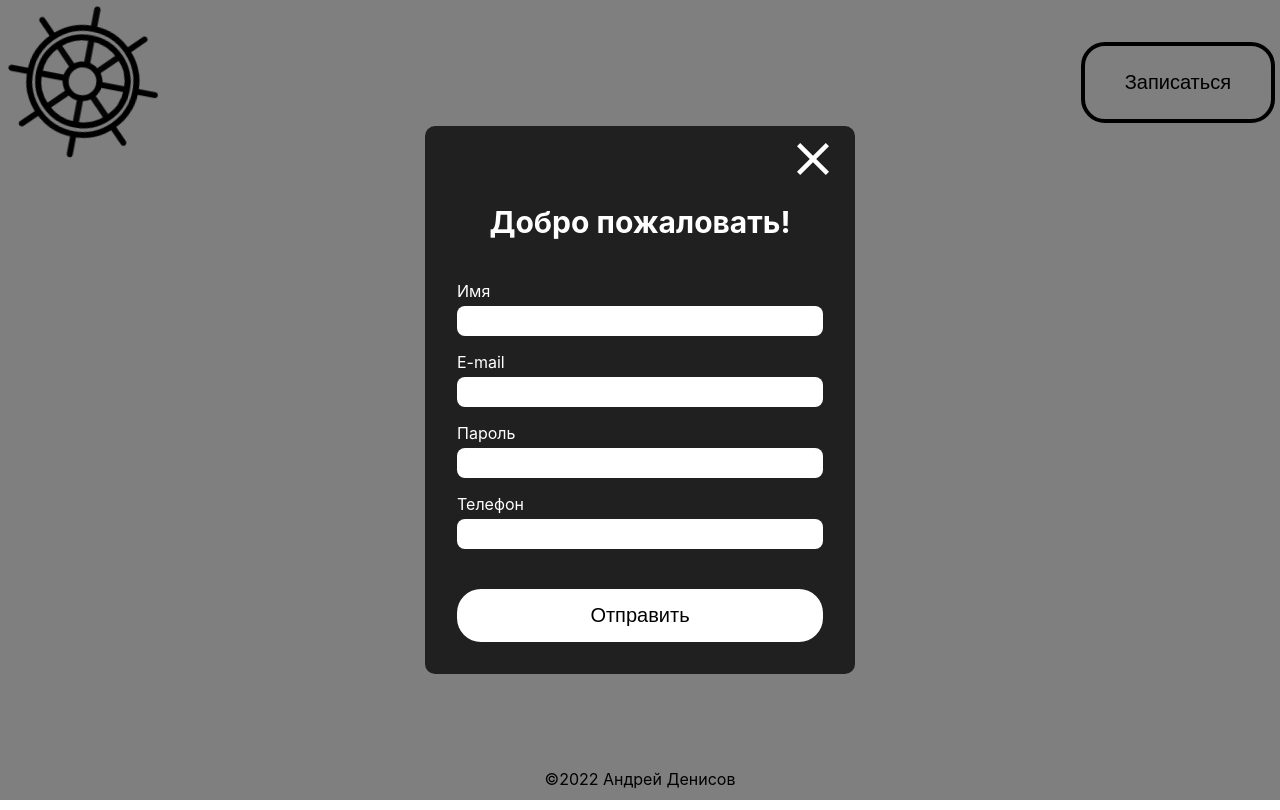
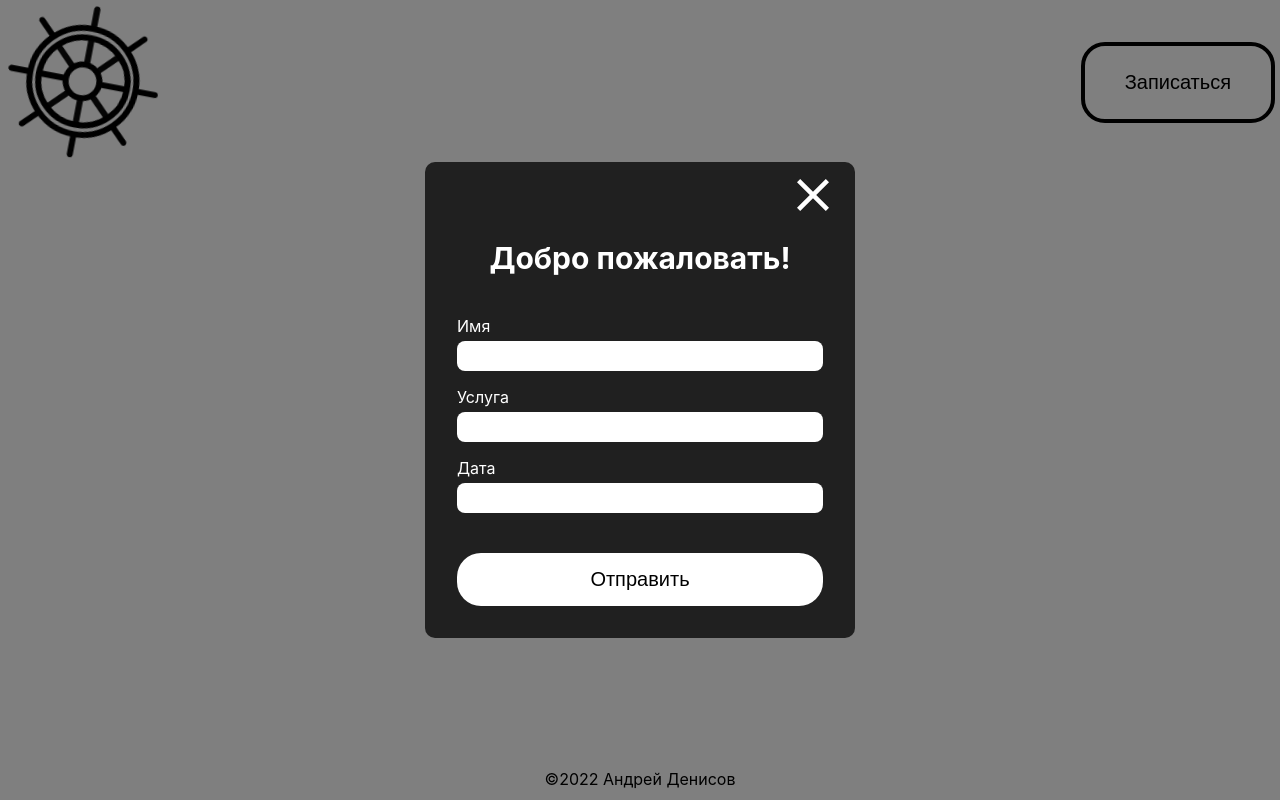
Before and after one commit to Andr-Den/calendario, a React (Create React App) app in the folder frontend-react/: page / in a window 1280 px wide. Both pictures are taken after a click on the button "Записаться". Built offline with nearby package versions, Linux system fonts and the light colour scheme; the HTML template or start-up script is replaced by a standard one.

Commit message:
add functional for form

```diff
--- a/frontend-react/src/App.js
+++ b/frontend-react/src/App.js
@@ -2,11 +2,16 @@ import React from "react";
 import Header from "./components/Header/Header";
 import Footer from "./components/Footer/Footer";
 import Popup from "./components/Popup/Popup";
-// import Calendar from "./components/Calendar/Calendar";
+import Calendar from "./components/Calendar/Calendar";
 import './App.css'
 
+import * as api from './utils/api';
+
 function App() {
-  const [popupOpen, setPopupOpen] = React.useState(false)
+  const [popupOpen, setPopupOpen] = React.useState(false);
+  const [name, setName] = React.useState('')
+  const [description, setDescription] = React.useState('')
+  const [date, setDate] = React.useState('')
 
   function handleOpenPopup() {
     setPopupOpen(true)
@@ -15,11 +20,29 @@ function App() {
   function handleClosePopup() {
     setPopupOpen(false)
   }
+
+  function handleSubmit(e) {
+    e.preventDefault();
+    api.register(name, description, date)
+    .then(() => {
+      setPopupOpen(false)
+    })
+  }
+
   return (
     <div className="App">
       <Header onClick={handleOpenPopup}/>
-      {popupOpen ? <Popup onClose={handleClosePopup}/> : ''}
-      {/* <Calendar /> */}
+      {popupOpen ?
+      <Popup
+        onClose={handleClosePopup}
+        name={name}
+        setName={setName}
+        description={description}
+        setDescription={setDescription}
+        date={date}
+        setDate={setDate}
+        handleSubmit={handleSubmit}/> : ''}
+      <Calendar />
       <Footer />
     </div>
   );
--- a/frontend-react/src/components/Popup/Popup.js
+++ b/frontend-react/src/components/Popup/Popup.js
@@ -4,23 +4,35 @@ import close_icon from '../../images/CloseIcon.svg'
 
 import './Popup.css'
 
-function Popup({ onClose }) {
+// pattern="^.+@.+\..+$"
+
+function Popup({ onClose, handleSubmit, name, setName, description, setDescription, date, setDate }) {
+
+  function handleNameChange(e) {
+    setName(e.target.value);
+  }
+  function handleDateChange(e) {
+    setDate(e.target.value);
+  }
+  function handleDescriptionChange(e) {
+    setDescription(e.target.value);
+  }
   return (
     <div className="popup popup_opened">
       <div className="popup__container">
       <div className="form">
-        <form>
+        <form onSubmit={handleSubmit}>
           <fieldset className="form__container">
             <button className="form__close-button" type="button" onClick={onClose}><img src={close_icon} alt="close icon" className="form__close-icon"/></button>
             <h2 className="form__title">Добро пожаловать!</h2>
             <span className="form__description">Имя</span>
-            <input type="text" className="form__input" required/>
-            <span className="form__description">E-mail</span>
-            <input type="email" className="form__input" required pattern="^.+@.+\..+$"/>
-            <span className="form__description">Пароль</span>
-            <input type="password" className="form__input" required minLength="6"/>
-            <span className="form__description">Телефон</span>
-            <input type="password" className="form__input" required minLength="6"/>
+            <input type="text" className="form__input" onChange={handleNameChange} value={name || ''} required/>
+            <span className="form__description">Услуга</span>
+            <input type="text" className="form__input" onChange={handleDescriptionChange} value={description || ''} required/>
+            <span className="form__description">Дата</span>
+            <input type="text" className="form__input" onChange={handleDateChange} value={date || ''} required/>
+            {/* <span className="form__description">Телефон</span>
+            <input type="password" className="form__input" required minLength="6"/> */}
             <input type="submit" value="Отправить" name="submit_button" className="form__button" />
           </fieldset>
         </form>
--- a/frontend-react/src/utils/api.js
+++ b/frontend-react/src/utils/api.js
@@ -13,6 +13,20 @@ export const getNotes = () => {
   })
 };
 
+export const register = (name, description, date) => {
+  return fetch(`${BASE_URL}`, {
+    method: 'POST',
+    headers: {
+      'Content-Type': 'application/json'
+    },
+    body: JSON.stringify({name, description, date})
+  })
+  .then(checkResponse)
+  .then((res) => {
+    return res;
+  })
+};
+
 const checkResponse = (res) => {
   if (res.ok) {
     return res.json();
```
